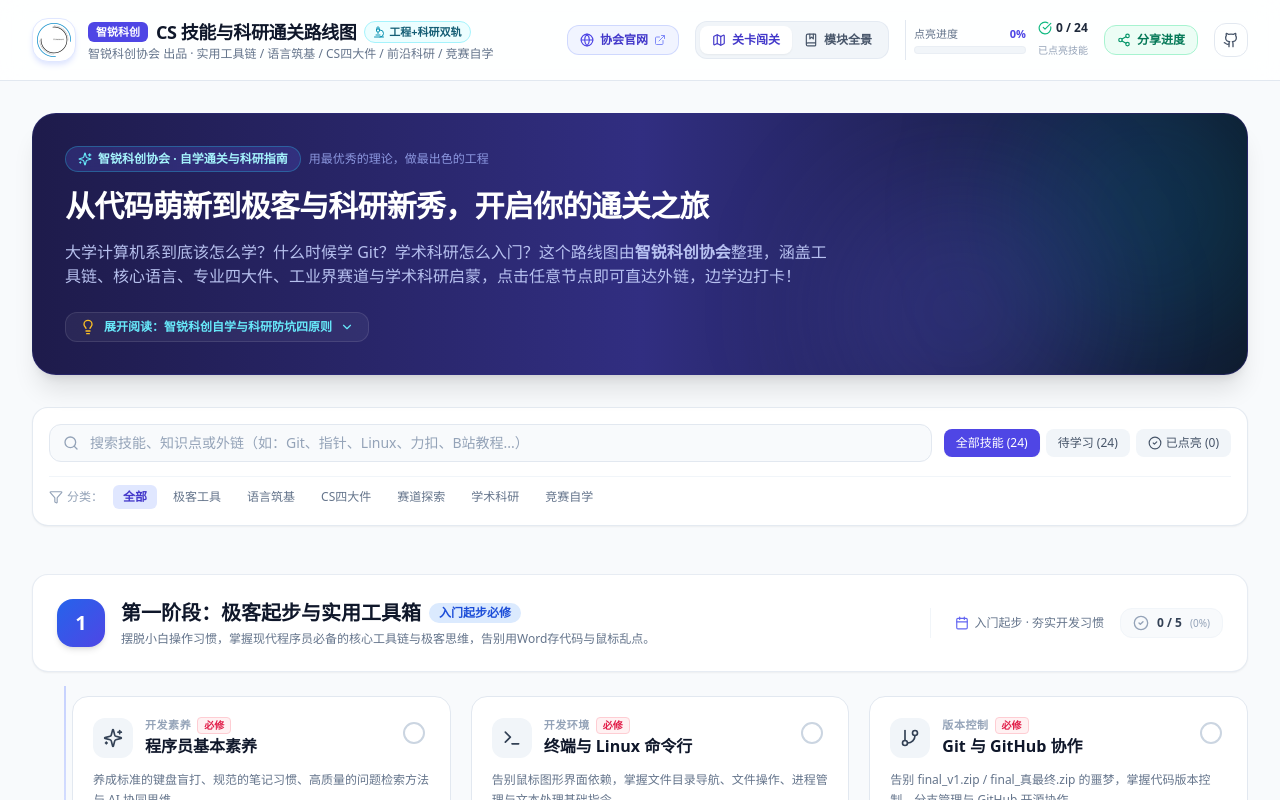
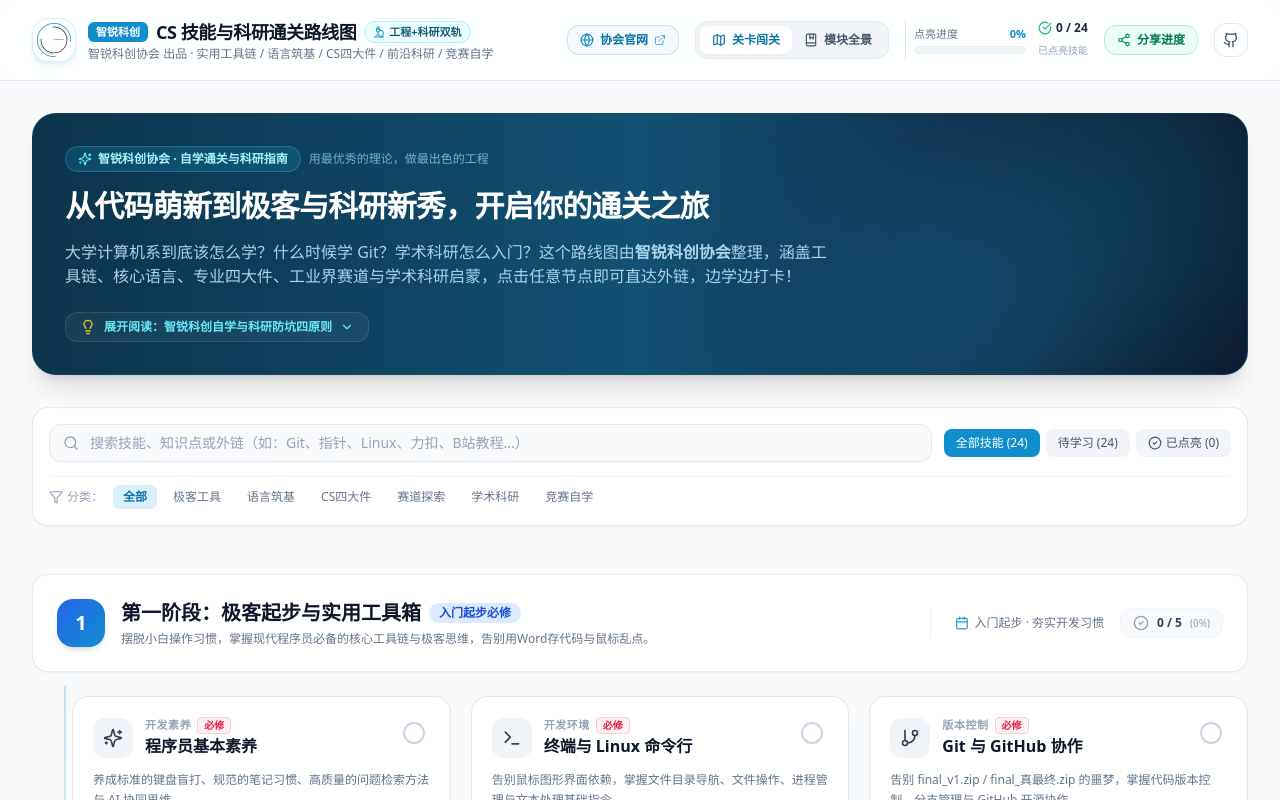
Before and after one commit to scu-covariant/freshmen-roadmap, a React (Vite) app: page / in a window 1280 px wide. Shown: the top 800 px of the page. Built offline with nearby package versions, Linux system fonts and the light colour scheme.

Commit message:
style: set site primary brand color to association logo blue RGB(16, 143, 204) / #108fcc

```diff
--- a/src/hooks/useProgress.ts
+++ b/src/hooks/useProgress.ts
@@ -64,7 +64,7 @@
         particleCount: 80,
         spread: 70,
         origin: { y: 0.6 },
-        colors: ['#6366f1', '#10b981', '#f59e0b', '#ec4899', '#3b82f6'],
+        colors: ['#108fcc', '#10b981', '#f59e0b', '#38bdf8', '#0284c7'],
       });
     } catch {
       // ignore
--- a/tailwind.config.js
+++ b/tailwind.config.js
@@ -8,18 +8,34 @@
   theme: {
     extend: {
       colors: {
+        // 智锐科创协会官方 Logo 主题色：RGB(16, 143, 204) -> #108fcc
         brand: {
-          50: '#eef2ff',
-          100: '#e0e7ff',
-          200: '#c7d2fe',
-          300: '#a5b4fc',
-          400: '#818cf8',
-          500: '#6366f1',
-          600: '#4f46e5',
-          700: '#4338ca',
-          800: '#3730a3',
-          900: '#312e81',
-        }
+          50: '#f0f8fd',
+          100: '#daf0fa',
+          200: '#bae2f6',
+          300: '#86ceee',
+          400: '#48b3e3',
+          500: '#219fd8',
+          600: '#108fcc', // 官方标准色 rgb(16, 143, 204)
+          700: '#0d74a7',
+          800: '#0e618b',
+          900: '#115173',
+          950: '#0b344b',
+        },
+        // 映射并统一主色调，确保全站所有组件无缝继承协会主色
+        indigo: {
+          50: '#f0f8fd',
+          100: '#daf0fa',
+          200: '#bae2f6',
+          300: '#86ceee',
+          400: '#48b3e3',
+          500: '#219fd8',
+          600: '#108fcc', // 官方标准色 rgb(16, 143, 204)
+          700: '#0d74a7',
+          800: '#0e618b',
+          900: '#115173',
+          950: '#0b344b',
+        },
       }
     },
   },
```
